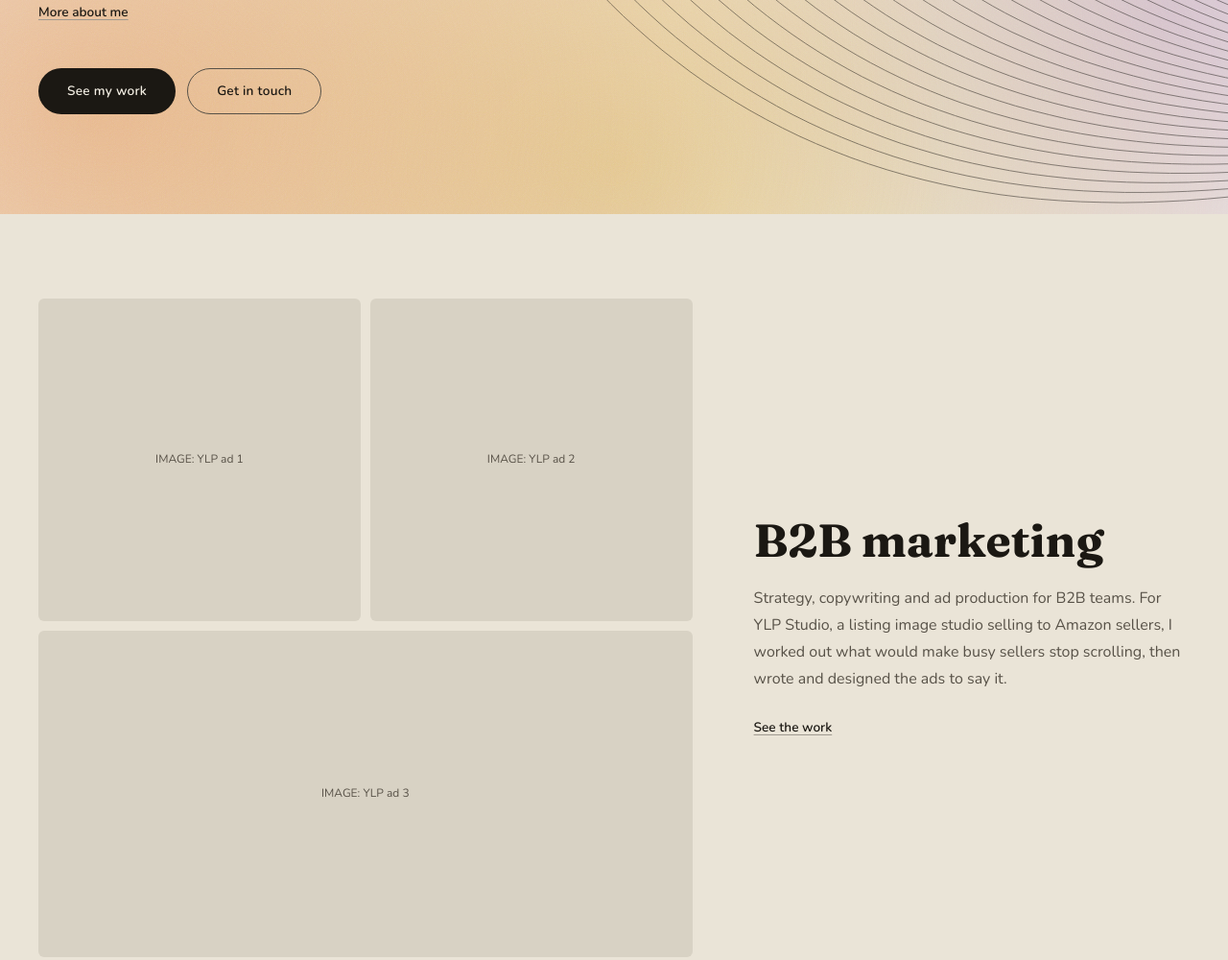
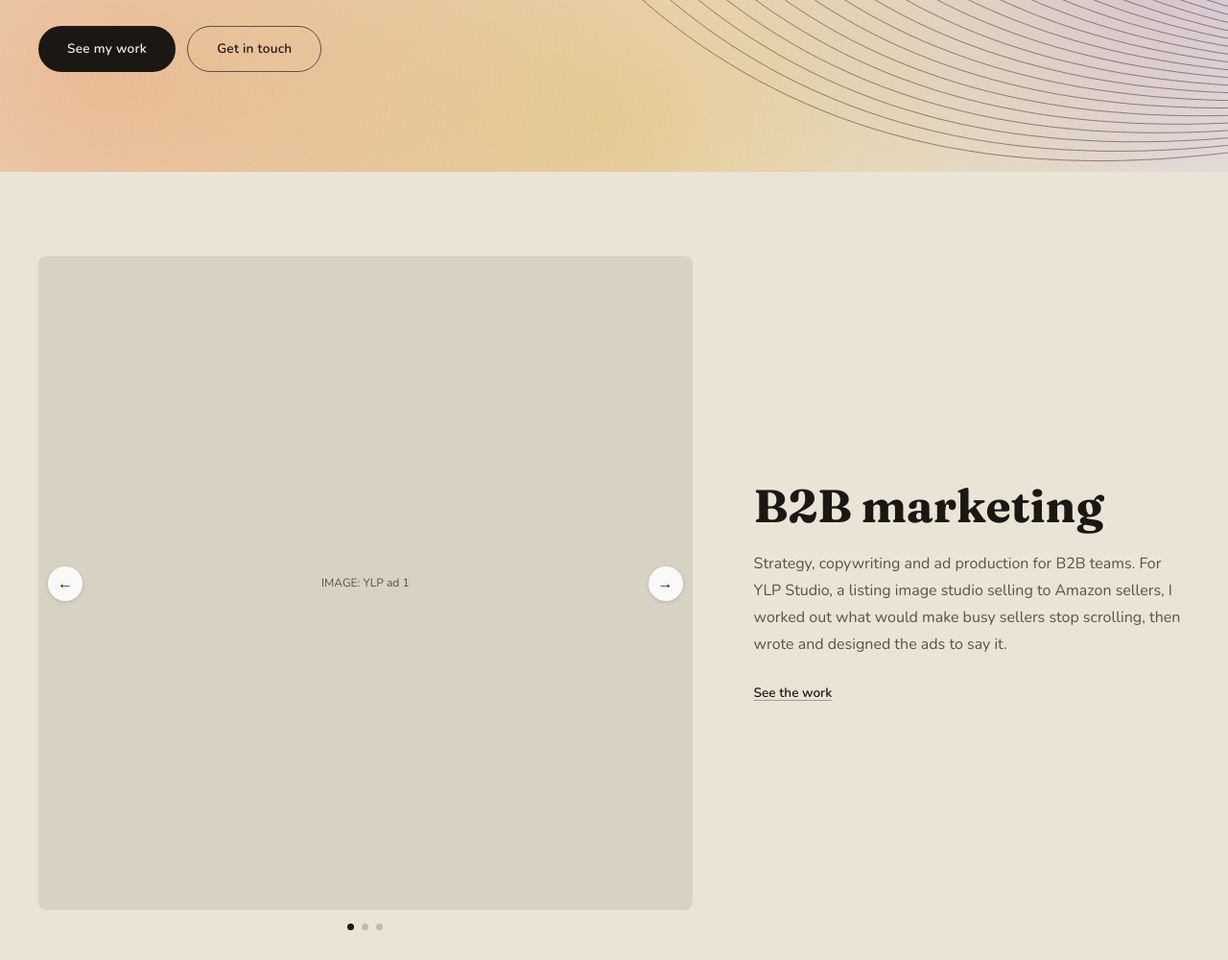
Before and after one commit to raqueljls/portfolio, a plain HTML site: page index.html in a window 1280 px wide. Shown: the part 891-1891 px from the top of the page at 96% size. Drawn offline with nearby package versions, Linux system fonts and the light colour scheme.

Commit message:
fix: replace B2B image grid with carousel, square slider and ads
- Remove More about me link from hero (keep two buttons only)
- Replace static 2+1 ad grid with a single-slide carousel with prev/next arrows and dot indicators
- Ad placeholders now square to match expected image format
- Amazon listing images slider changed to square (1:1)

Co-Authored-By: Claude Sonnet 4.6 <noreply@anthropic.com>

```diff
--- a/index.html
+++ b/index.html
@@ -49,7 +49,6 @@
           <p>Hi, I'm Raquel.</p>
           <p>I spent more than ten years in marketing, from content to social, from startups to multinationals, and now I've added design to my toolbox. Most recently I worked as a designer for a US digital retailer on ads and product images.</p>
           <p>Now I do both: figure out what audiences need to hear, and make it hard to scroll past.</p>
-          <a href="about.html" class="text-link">More about me</a>
         </div>
         <div class="btn-row">
           <a href="#work" class="btn-solid">See my work</a>
@@ -92,12 +91,27 @@
       <div class="section-inner">
         <div class="b2b-layout">
 
-          <div class="b2b-images">
-            <div class="b2b-ad-row">
-              <div class="b2b-ad" aria-label="IMAGE: YLP ad 1">IMAGE: YLP ad 1</div>
-              <div class="b2b-ad" aria-label="IMAGE: YLP ad 2">IMAGE: YLP ad 2</div>
+          <div class="b2b-carousel-wrap">
+            <div class="b2b-carousel" id="b2b-carousel">
+              <div class="b2b-carousel-track" id="b2b-track">
+                <div class="b2b-carousel-slide">
+                  <div class="b2b-ad" aria-label="IMAGE: YLP ad 1">IMAGE: YLP ad 1</div>
+                </div>
+                <div class="b2b-carousel-slide">
+                  <div class="b2b-ad" aria-label="IMAGE: YLP ad 2">IMAGE: YLP ad 2</div>
+                </div>
+                <div class="b2b-carousel-slide">
+                  <div class="b2b-ad" aria-label="IMAGE: YLP ad 3">IMAGE: YLP ad 3</div>
+                </div>
+              </div>
+              <button class="b2b-carousel-btn b2b-carousel-btn--prev" id="b2b-prev" aria-label="Previous ad">&#8592;</button>
+              <button class="b2b-carousel-btn b2b-carousel-btn--next" id="b2b-next" aria-label="Next ad">&#8594;</button>
             </div>
-            <div class="b2b-ad b2b-ad--wide" aria-label="IMAGE: YLP ad 3">IMAGE: YLP ad 3</div>
+            <div class="b2b-carousel-dots">
+              <button class="b2b-dot b2b-dot--active" id="b2b-dot-0" aria-label="Ad 1 of 3"></button>
+              <button class="b2b-dot" id="b2b-dot-1" aria-label="Ad 2 of 3"></button>
+              <button class="b2b-dot" id="b2b-dot-2" aria-label="Ad 3 of 3"></button>
+            </div>
           </div>
 
           <div class="b2b-text">
@@ -142,6 +156,30 @@
         </div>
       </div>
     </section>
+    <script>
+    (function() {
+      var track = document.getElementById('b2b-track');
+      if (!track) return;
+      var total = 3;
+      var current = 0;
+      function go(n) {
+        current = (n + total) % total;
+        track.style.transform = 'translateX(-' + (current * 100) + '%)';
+        for (var i = 0; i < total; i++) {
+          var dot = document.getElementById('b2b-dot-' + i);
+          if (dot) dot.classList.toggle('b2b-dot--active', i === current);
+        }
+      }
+      document.getElementById('b2b-prev').addEventListener('click', function() { go(current - 1); });
+      document.getElementById('b2b-next').addEventListener('click', function() { go(current + 1); });
+      for (var i = 0; i < total; i++) {
+        (function(idx) {
+          var dot = document.getElementById('b2b-dot-' + idx);
+          if (dot) dot.addEventListener('click', function() { go(idx); });
+        })(i);
+      }
+    })();
+    </script>
     <script>
     (function() {
       var wrap = document.getElementById('listing-slider');
--- a/style.css
+++ b/style.css
@@ -410,21 +410,29 @@ a { color: inherit; }
   align-items: center;
 }
 
-.b2b-images {
+.b2b-carousel-wrap {
   display: flex;
   flex-direction: column;
-  gap: 10px;
+  gap: 14px;
 }
 
-.b2b-ad-row {
-  display: grid;
-  grid-template-columns: 1fr 1fr;
-  gap: 10px;
+.b2b-carousel {
+  position: relative;
+  overflow: hidden;
+  border-radius: 8px;
+}
+
+.b2b-carousel-track {
+  display: flex;
+  transition: transform 0.35s ease;
+}
+
+.b2b-carousel-slide {
+  min-width: 100%;
 }
 
 .b2b-ad {
   aspect-ratio: 1 / 1;
-  border-radius: 6px;
   background: var(--cream-deep);
   display: flex;
   align-items: center;
@@ -432,11 +440,51 @@ a { color: inherit; }
   font-size: 0.75rem;
   color: var(--ink-mid);
   overflow: hidden;
+  width: 100%;
 }
 
-.b2b-ad--wide {
-  aspect-ratio: 2 / 1;
+.b2b-carousel-btn {
+  position: absolute;
+  top: 50%;
+  transform: translateY(-50%);
+  background: rgba(255, 255, 255, 0.88);
+  border: none;
+  cursor: pointer;
+  width: 36px;
+  height: 36px;
+  border-radius: 50%;
+  font-size: 1rem;
+  display: flex;
+  align-items: center;
+  justify-content: center;
+  color: var(--ink);
+  box-shadow: 0 1px 4px rgba(0, 0, 0, 0.15);
+  transition: background 0.15s;
 }
+
+.b2b-carousel-btn:hover { background: white; }
+.b2b-carousel-btn--prev { left: 10px; }
+.b2b-carousel-btn--next { right: 10px; }
+
+.b2b-carousel-dots {
+  display: flex;
+  gap: 8px;
+  justify-content: center;
+}
+
+.b2b-dot {
+  width: 7px;
+  height: 7px;
+  border-radius: 50%;
+  border: none;
+  background: var(--ink);
+  opacity: 0.2;
+  cursor: pointer;
+  padding: 0;
+  transition: opacity 0.2s;
+}
+
+.b2b-dot--active { opacity: 1; }
 
 .b2b-text h2,
 .amazon-text h2 {
@@ -488,7 +536,7 @@ a { color: inherit; }
   border-radius: 8px;
   user-select: none;
   cursor: ew-resize;
-  aspect-ratio: 4 / 3;
+  aspect-ratio: 1 / 1;
   touch-action: none;
 }
 
```
